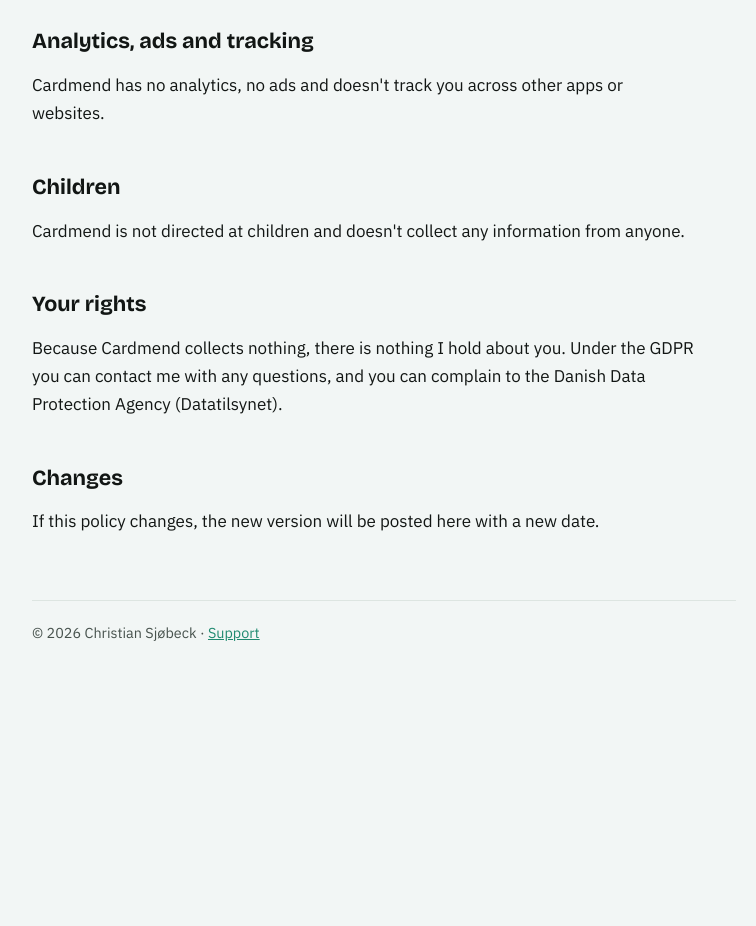
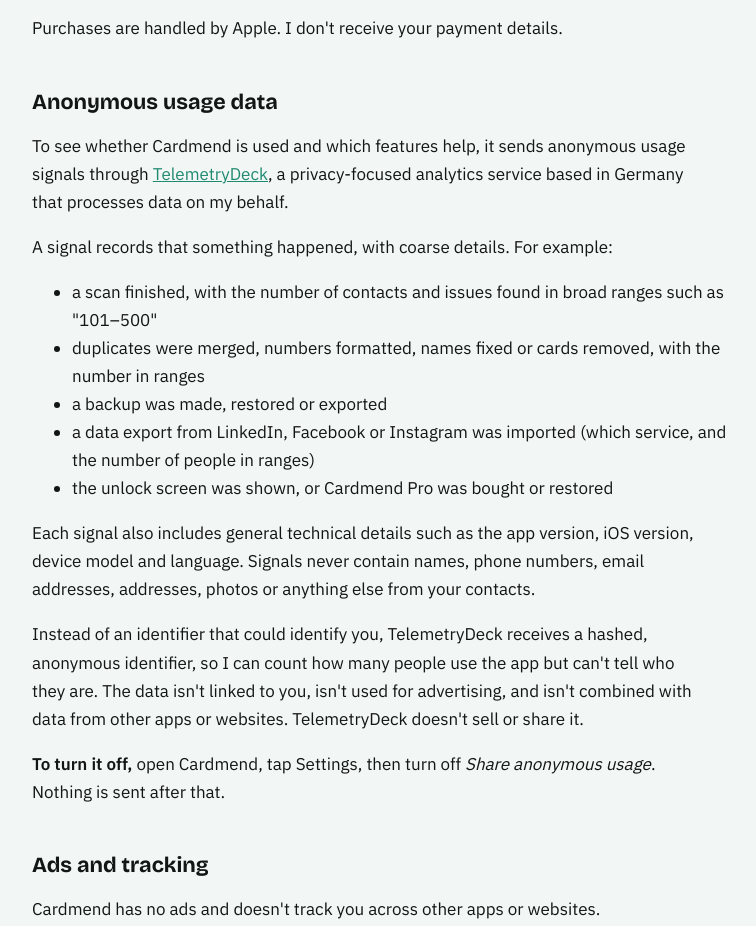
Before and after one commit to csjobeck/cardmend-site, a plain HTML site: page privacy/index.html in a window 1280 px wide. Shown: the part 1181-2107 px from the top of the page, without its empty margins (256-1012 px from the left). Before the commit the page ends 1862 px from the top, so only its background shows below. Drawn offline with nearby package versions, Linux system fonts and the light colour scheme.

Commit message:
Update privacy/index.html

```diff
--- a/privacy/index.html
+++ b/privacy/index.html
@@ -13,9 +13,9 @@
 <header><a href="../"><img src="../icon.png" alt=""><span>Cardmend</span></a></header>
 <main>
   <h1>Privacy policy</h1>
-  <p class="updated">Last updated 25 November 2026</p>
+  <p class="updated">Last updated 26 November 2026</p>
 
-  <p class="lede">Cardmend collects no data. Your contacts are read and changed only on your iPhone, and backups go to your own iCloud account. I never see any of it.</p>
+  <p class="lede">Your contacts are read and changed only on your iPhone, and backups go to your own iCloud account. I never see any of it. The only thing Cardmend sends me is anonymous usage data, which you can turn off, and which never includes anything from your contacts.</p>
 
   <h2>Who is responsible</h2>
   <p>Cardmend is made by Christian Sjøbeck, Denmark. Contact: <a href="mailto:christian@sjobeckdigital.dk">christian@sjobeckdigital.dk</a>.</p>
@@ -34,14 +34,28 @@
   <h2>Purchases</h2>
   <p>Purchases are handled by Apple. I don't receive your payment details.</p>
 
-  <h2>Analytics, ads and tracking</h2>
-  <p>Cardmend has no analytics, no ads and doesn't track you across other apps or websites.</p>
+  <h2>Anonymous usage data</h2>
+  <p>To see whether Cardmend is used and which features help, it sends anonymous usage signals through <a href="https://telemetrydeck.com/privacy/">TelemetryDeck</a>, a privacy-focused analytics service based in Germany that processes data on my behalf.</p>
+  <p>A signal records that something happened, with coarse details. For example:</p>
+  <ul>
+    <li>a scan finished, with the number of contacts and issues found in broad ranges such as "101–500"</li>
+    <li>duplicates were merged, numbers formatted, names fixed or cards removed, with the number in ranges</li>
+    <li>a backup was made, restored or exported</li>
+    <li>a data export from LinkedIn, Facebook or Instagram was imported (which service, and the number of people in ranges)</li>
+    <li>the unlock screen was shown, or Cardmend Pro was bought or restored</li>
+  </ul>
+  <p>Each signal also includes general technical details such as the app version, iOS version, device model and language. Signals never contain names, phone numbers, email addresses, addresses, photos or anything else from your contacts.</p>
+  <p>Instead of an identifier that could identify you, TelemetryDeck receives a hashed, anonymous identifier, so I can count how many people use the app but can't tell who they are. The data isn't linked to you, isn't used for advertising, and isn't combined with data from other apps or websites. TelemetryDeck doesn't sell or share it.</p>
+  <p><strong>To turn it off,</strong> open Cardmend, tap Settings, then turn off <em>Share anonymous usage</em>. Nothing is sent after that.</p>
+
+  <h2>Ads and tracking</h2>
+  <p>Cardmend has no ads and doesn't track you across other apps or websites.</p>
 
   <h2>Children</h2>
   <p>Cardmend is not directed at children and doesn't collect any information from anyone.</p>
 
   <h2>Your rights</h2>
-  <p>Because Cardmend collects nothing, there is nothing I hold about you. Under the GDPR you can contact me with any questions, and you can complain to the Danish Data Protection Agency (Datatilsynet).</p>
+  <p>Your contacts and backups are on your devices and in your own iCloud account; delete backups in the app or the Files app. The usage data is anonymous, so I can't find, export or delete it for a particular person. Switching off <em>Share anonymous usage</em> stops it immediately. Under the GDPR you can contact me with any questions, and you can complain to the Danish Data Protection Agency (Datatilsynet).</p>
 
   <h2>Changes</h2>
   <p>If this policy changes, the new version will be posted here with a new date.</p>
```
